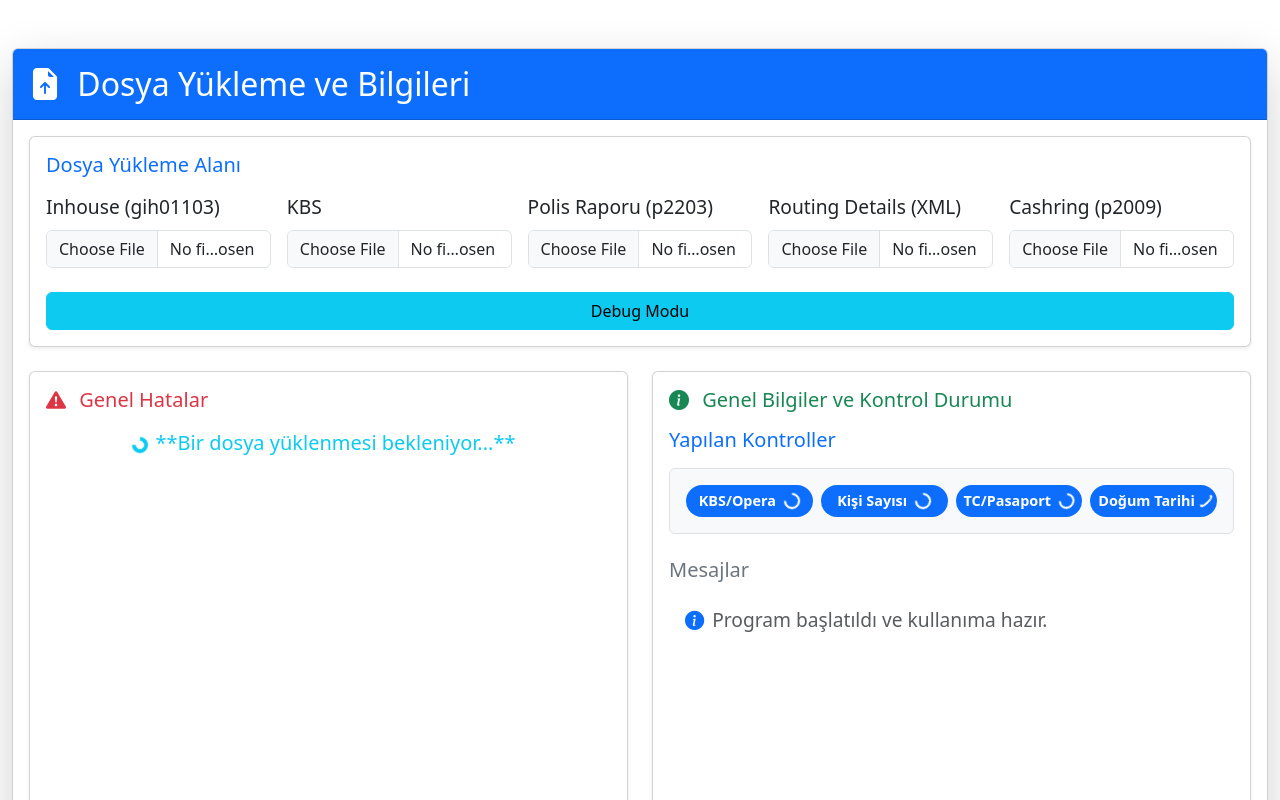
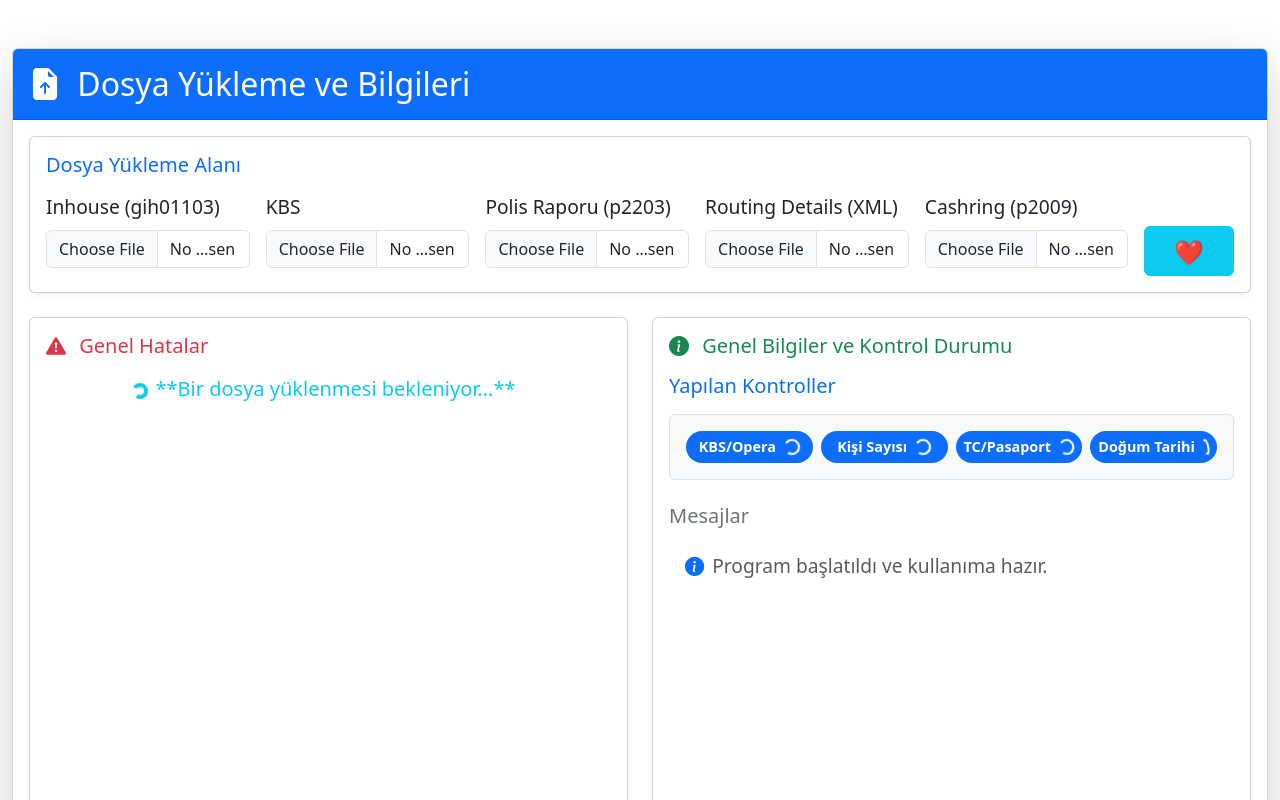
Before and after one commit to HuseyinSARI/check-kbs, a React (Create React App) app: page / in a window 1280 px wide. Shown: the top 800 px of the page. Built offline with nearby package versions, Linux system fonts and the light colour scheme.

Commit message:
kalp butonu

```diff
--- a/package.json
+++ b/package.json
@@ -11,6 +11,7 @@
     "@testing-library/user-event": "^13.5.0",
     "bootstrap": "^5.3.7",
     "fast-xml-parser": "^5.2.5",
+    "lottie-react": "^2.4.1",
     "partycles": "^1.2.6",
     "react": "^19.1.0",
     "react-app-rewired": "^2.2.1",
--- a/src/components/FileInputArea.jsx
+++ b/src/components/FileInputArea.jsx
@@ -197,13 +197,18 @@ function FileInputArea({ onFileSelect, isLoading }) {
               />
             </Form.Group>
           </Col>
-          <Col md={12} className="d-flex align-items-end">
+          <Col md="auto" className="d-flex align-items-end ">
             <Button
               variant="info"
-              className="w-100 position-relative"
+              className=" position-relative"
               onClick={handleDebugButtonClick}
             >
-              Debug Modu
+              <span
+              role="img" aria-label="debug-modu-kalp"
+              style={{ fontSize: '1.5rem', padding: '0.4em 0.7em' }}
+              >
+                ❤️
+              </span>
               {debugClickCount > 0 && debugClickCount < DEBUG_CLICK_THRESHOLD && (
                 <span
                   className="position-absolute top-0 start-100 translate-middle badge rounded-pill bg-danger"
```
Also changed, not shown: 1 other file (tests, documents, lock files or other folders). Lines whose indentation alone changed are shown as unchanged.
